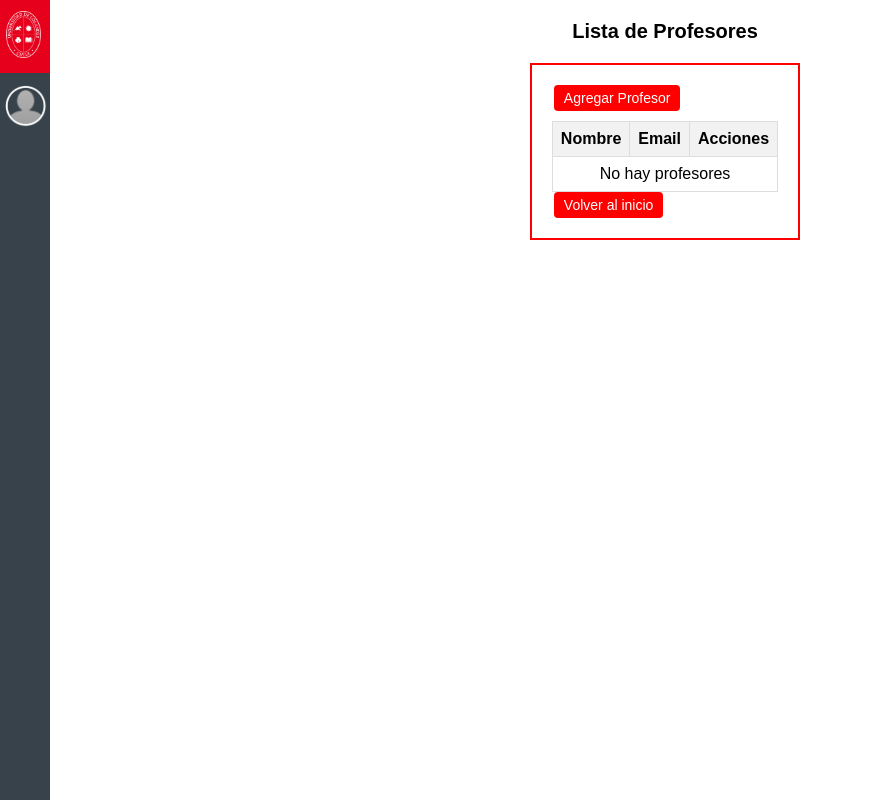
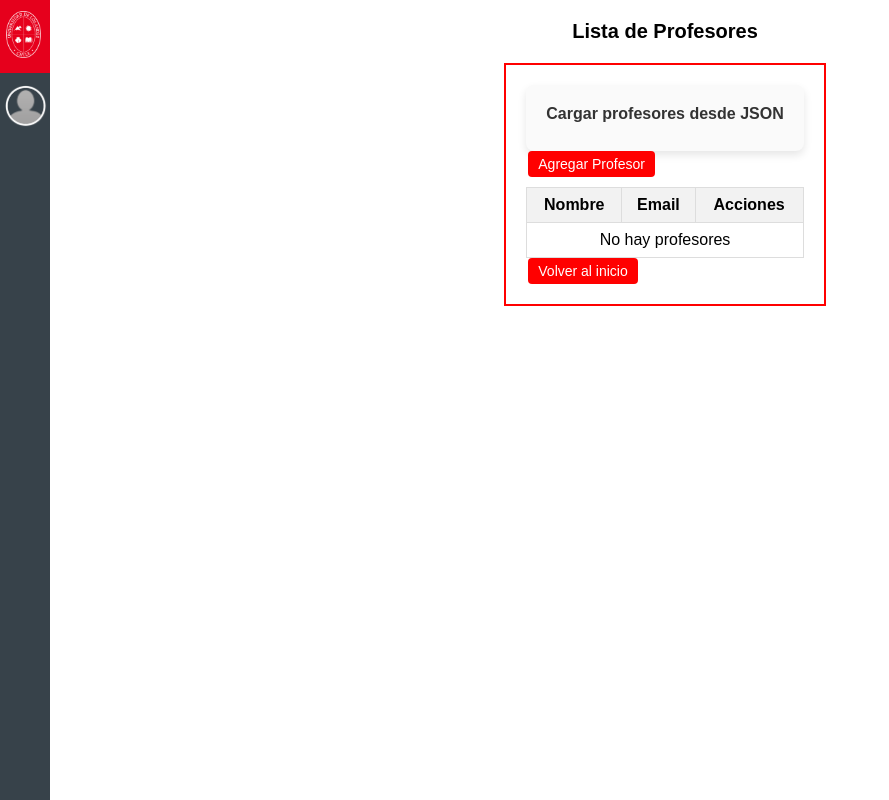
Before and after one commit to FabianSaavedraE/SGA_SoftwareVerificable_grupo1, a Flask app: page /teachers/ in a window 1280 px wide. Shown: the whole page, without its empty margins (0-889 px from the left). Run offline with Flask 3, Linux system fonts and the light colour scheme; data that the repository does not hold is empty.

Commit message:
feat: added json dump for teachers

```diff
--- a/app/controllers/teacher_controller.py
+++ b/app/controllers/teacher_controller.py
@@ -71,3 +71,20 @@ def validate_teacher_data(data):
         )
 
     return errors
+
+def create_teachers_from_json(data):
+    teachers = data.get('profesores', [])
+    for teacher in teachers:
+        name = teacher.get('nombre', '')
+        name_parts = name.strip().split()
+        first_name = name_parts[0]
+        last_name = ' '.join(name_parts[1:]) if len(name_parts) > 1 else ''
+
+        new_teacher = Teacher(
+            first_name=first_name,
+            last_name=last_name,
+            email=teacher.get('correo'),
+        )
+        db.session.add(new_teacher)
+
+    db.session.commit()
--- a/app/routes/student_routes.py
+++ b/app/routes/student_routes.py
@@ -2,7 +2,7 @@ from flask import Blueprint, request, render_template, redirect, url_for
 
 from app.controllers.student_controller import (
     get_all_students, get_student, create_student,
-    update_student, delete_student
+    update_student, delete_student, create_students_from_json
 )
 
 student_bp = Blueprint('students', __name__, url_prefix='/students')
@@ -61,7 +61,6 @@ def upload_students_json():
         print("Error leyendo JSON:", e)
         return redirect(url_for('students.get_students_view'))
 
-    from app.controllers.student_controller import create_students_from_json
     create_students_from_json(data)
 
     return redirect(url_for('students.get_students_view'))
--- a/app/routes/teacher_routes.py
+++ b/app/routes/teacher_routes.py
@@ -2,7 +2,7 @@ from flask import Blueprint, request, render_template, redirect, url_for
 
 from app.controllers.teacher_controller import (
     get_all_teachers, get_teacher, create_teacher,
-    update_teacher, delete_teacher
+    update_teacher, delete_teacher, create_teachers_from_json
 )
 
 teacher_bp = Blueprint('teachers', __name__, url_prefix='/teachers')
@@ -50,3 +50,20 @@ def delete_teacher_view(teacher_id):
         return redirect(url_for('teachers.get_teachers_view'))
 
     return redirect(url_for('teachers.get_teachers_view'))
+
+@teacher_bp.route('/upload-json', methods=['POST'])
+def upload_teachers_json():
+    file = request.files.get('jsonFile')
+    if not file:
+        return redirect(url_for('teachers.get_teachers_view'))
+
+    import json
+    try:
+        data = json.load(file)
+    except Exception as e:
+        print("Error leyendo JSON:", e)
+        return redirect(url_for('teachers.get_teachers_view'))
+
+    create_teachers_from_json(data)
+
+    return redirect(url_for('teachers.get_teachers_view'))
--- a/app/templates/teachers/index.html
+++ b/app/templates/teachers/index.html
@@ -16,6 +16,11 @@
     </div>
 
     <div class="box">
+
+        <form action="{{ url_for('teachers.upload_teachers_json') }}" method="POST" enctype="multipart/form-data">
+            <label for="jsonFile" class="top-button">Cargar profesores desde JSON</label>
+            <input type="file" id="jsonFile" name="jsonFile" accept=".json" style="display:none;" onchange="this.form.submit()">
+        </form>
 
         <a href="{{ url_for('teachers.create_teacher_view') }}" class="top-button">Agregar Profesor</a>
 
```
Also changed, not shown: app/controllers/student_controller.py (+5 -5 lines), app/templates/students/index.html (+6 -5 lines), app/models/student.py (line endings or trailing spaces).
